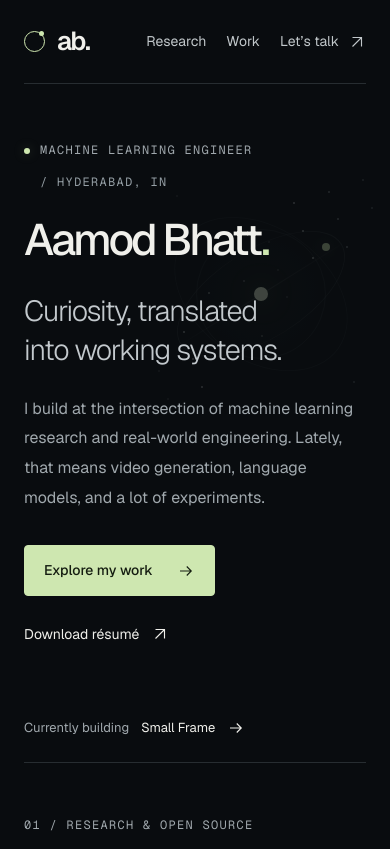
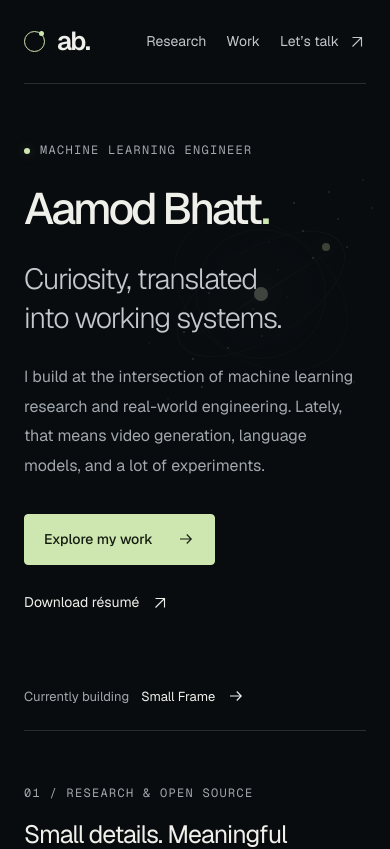
Before and after one commit to aamodbhatt/port, a Next.js app: page / in a window 390 px wide. Shown: the top 849 px of the page. Built offline with nearby package versions, Linux system fonts and the light colour scheme.

Commit message:
Remove location from portfolio header

```diff
--- a/src/app/globals.css
+++ b/src/app/globals.css
@@ -37,7 +37,6 @@ p, h1, h2, h3 { margin: 0; }
 .eyebrow { font-family: var(--font-geist-mono), monospace; text-transform: uppercase; font-size: 12px; line-height: 1.8; letter-spacing: 1.3px; color: var(--muted); }
 .hero .eyebrow { display: flex; align-items: center; flex-wrap: wrap; gap: 10px; }
 .status-dot { width: 6px; height: 6px; background: var(--accent); border-radius: 50%; box-shadow: 0 0 12px #cee7b040; }
-.location { color: #959fa5; }
 h1 { margin-top: 23px; font-size: clamp(56px, 7.1vw, 94px); line-height: 1.1; font-weight: 450; letter-spacing: -6px; }
 .name-period { color: var(--accent); }
 .hero-heading { margin-top: 27px; font-size: clamp(27px, 3vw, 36px); font-weight: 350; line-height: 1.35; letter-spacing: -1.2px; color: #c3c9cd; }
@@ -89,7 +88,6 @@ h3 { font-size: 25px; font-weight: 400; line-height: 1.4; letter-spacing: -.6px;
   .site-header nav { gap: 20px; }
   .hero { padding-top: 56px; }
   .hero .eyebrow { max-width: 320px; font-size: 12px; }
-  .location { flex-basis: 100%; padding-left: 16px; }
   h1 { font-size: clamp(44px, 10.7vw, 73px); letter-spacing: -3px; }
   .hero-heading { font-size: 29px; }
   .hero-description { max-width: 460px; }
--- a/src/app/page.tsx
+++ b/src/app/page.tsx
@@ -58,7 +58,7 @@ export default function Portfolio() {
       <main id="main">
         <section className="hero" aria-labelledby="hero-title">
           <div className="hero-copy">
-            <p className="eyebrow"><span className="status-dot" /> Machine learning engineer <span className="location">/ Hyderabad, IN</span></p>
+            <p className="eyebrow"><span className="status-dot" /> Machine learning engineer</p>
             <h1 id="hero-title">Aamod Bhatt<span className="name-period">.</span></h1>
             <p className="hero-heading">Curiosity, translated<br />into working systems.</p>
             <p className="hero-description">I build at the intersection of machine learning research and real-world engineering. Lately, that means video generation, language models, and a lot of experiments.</p>
```
